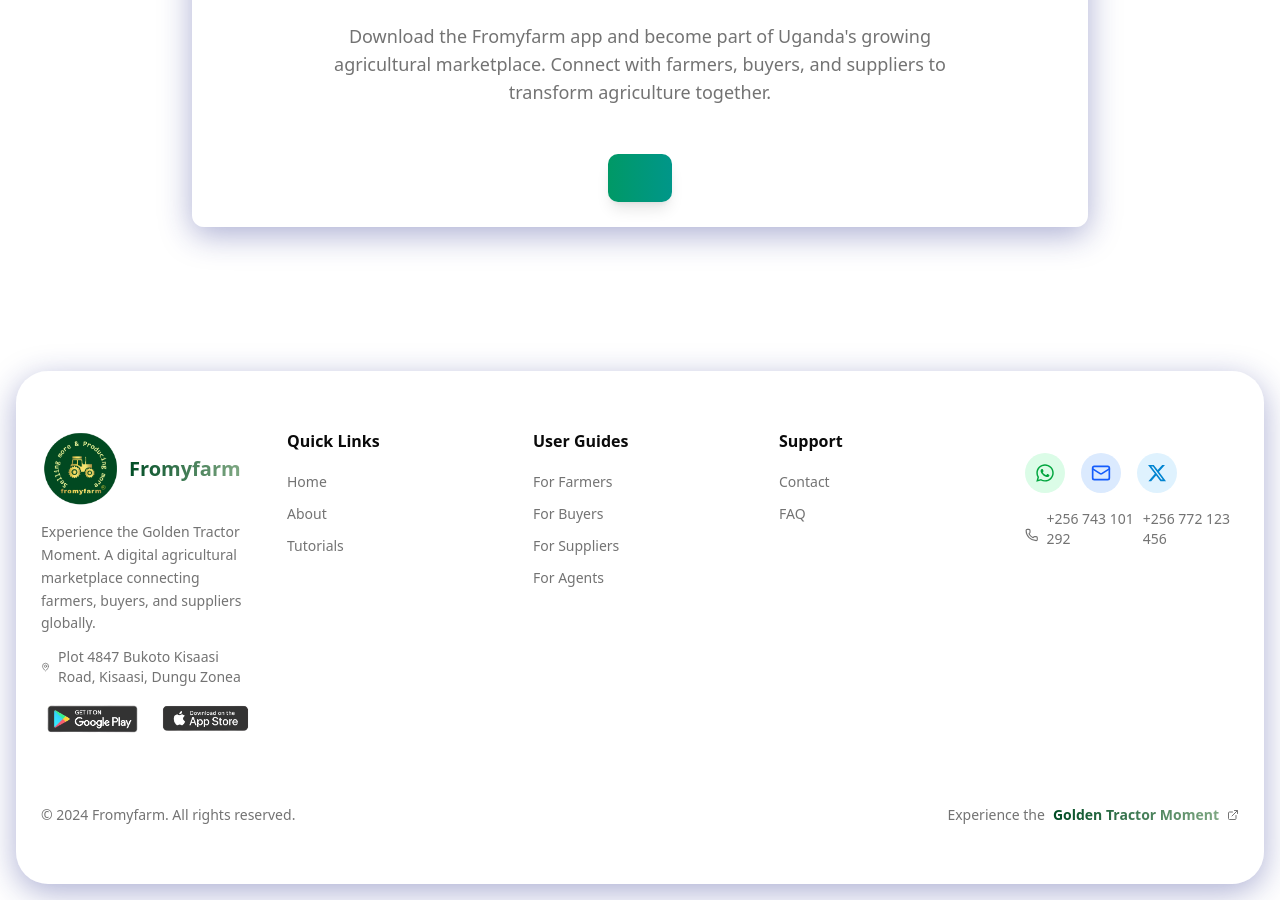
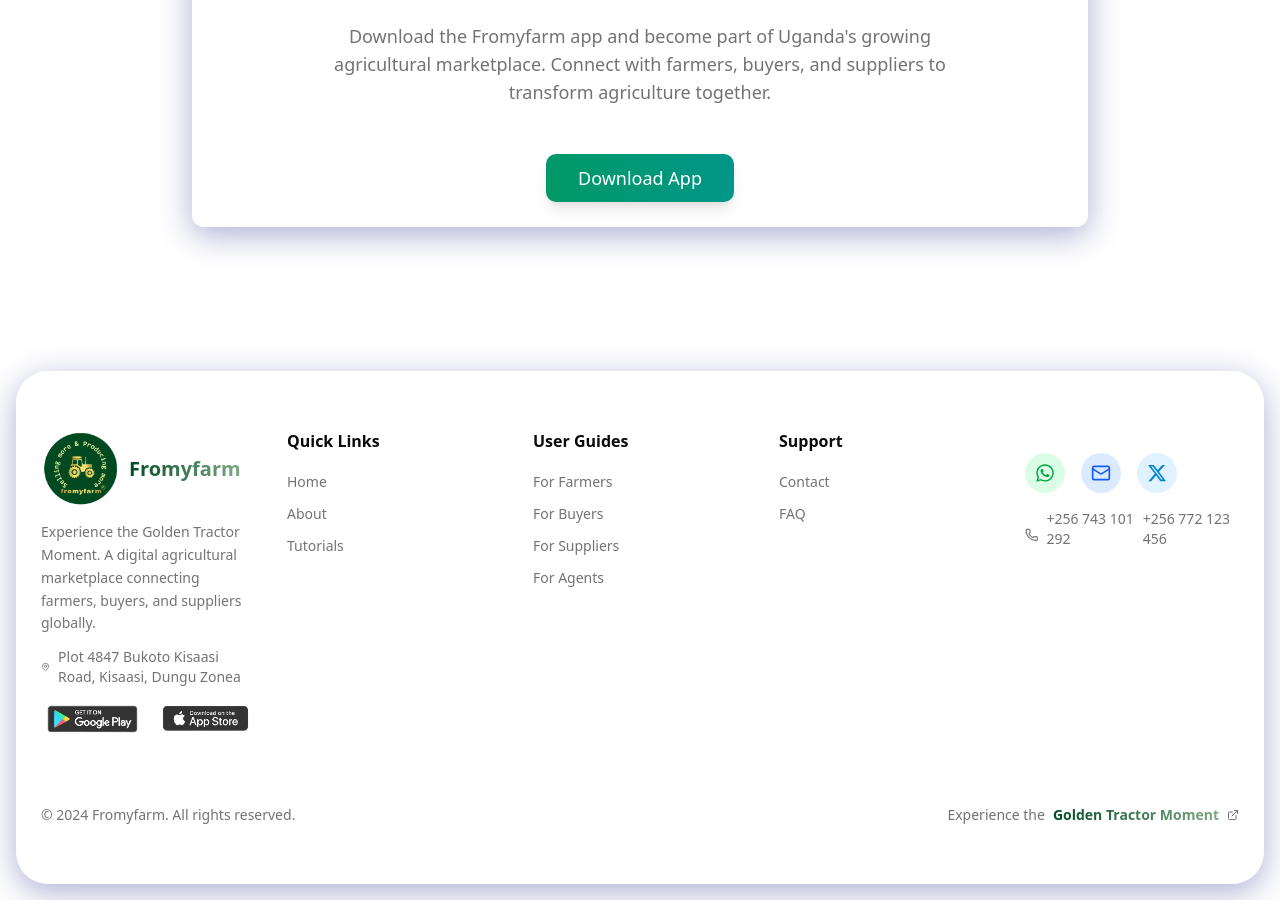
Before and after one commit to fromyfarmapp/Fromyfarm-website, a Next.js app: page /exhibitions in a window 1280 px wide. Shown: the part 2243-3143 px from the top of the page. Built offline with nearby package versions, Linux system fonts and the light colour scheme.

Commit message:
fix: add attribute on button element

```diff
--- a/src/app/exhibitions/page.tsx
+++ b/src/app/exhibitions/page.tsx
@@ -240,7 +240,7 @@ export default function ExhibitionsPage() {
 
       {/* Call to Action */}
       <section className="container mx-auto px-6 py-16">
-        <div className="glass-card text-center max-w-4xl mx-auto animate-fade-in">
+        <div className="glass-card text-center max-w-4xl mx-auto ">
           <div className="space-y-6">
             <div className="flex justify-center mb-6">
               <div className="w-16 h-16 bg-gradient-to-br from-primary/20 to-secondary/20 rounded-full flex items-center justify-center">
@@ -254,11 +254,11 @@ export default function ExhibitionsPage() {
               Download the Fromyfarm app and become part of Uganda's growing agricultural marketplace.
               Connect with farmers, buyers, and suppliers to transform agriculture together.
             </p>
-            <div className="flex  justify-center items-center">
-                     <DownloadButton/>
+            {/* <div className="flex  justify-center items-center"> */}
+                     <DownloadButton text="Download App"/>
 
 
-            </div>
+            {/* </div> */}
           </div>
         </div>
       </section>
```
